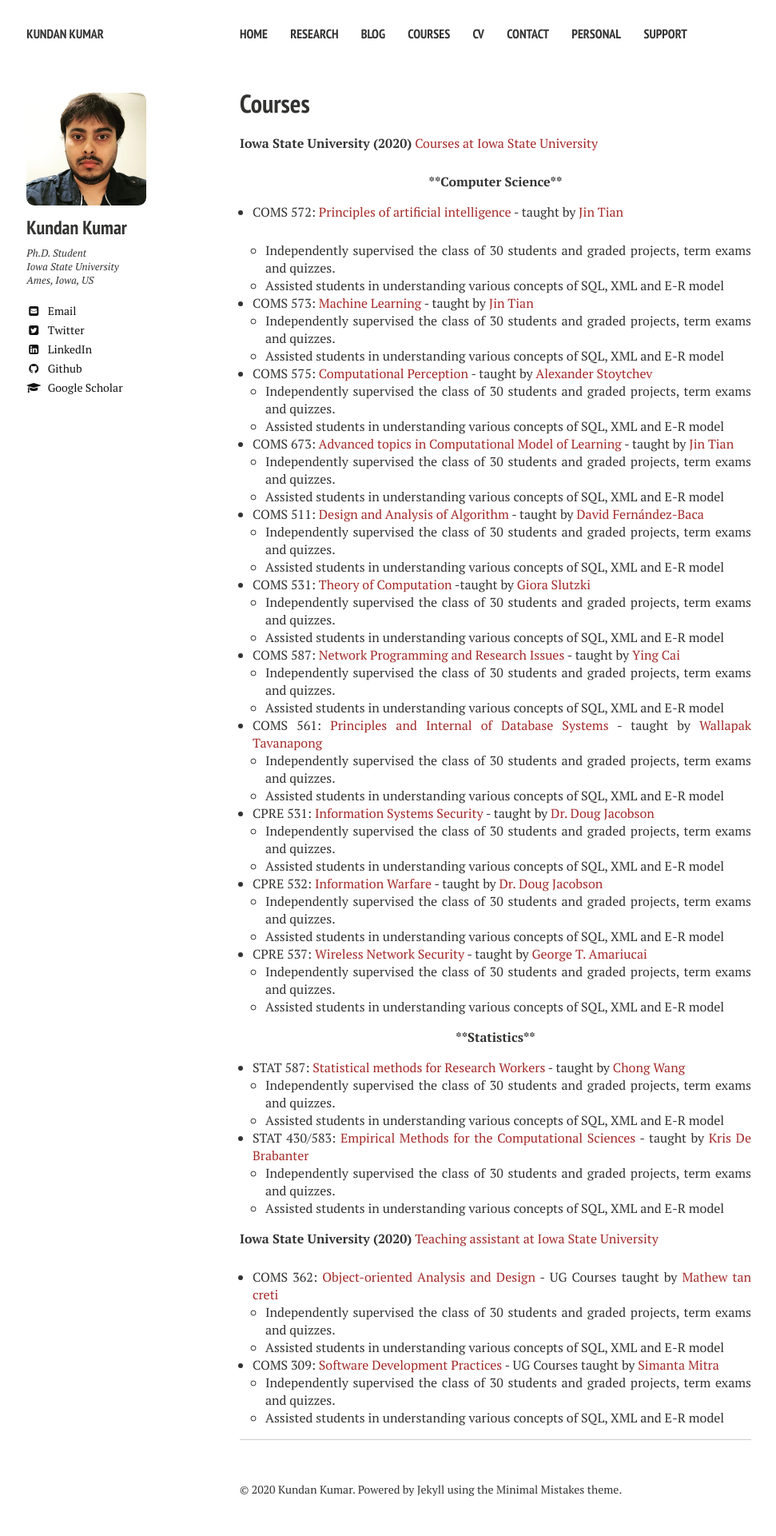
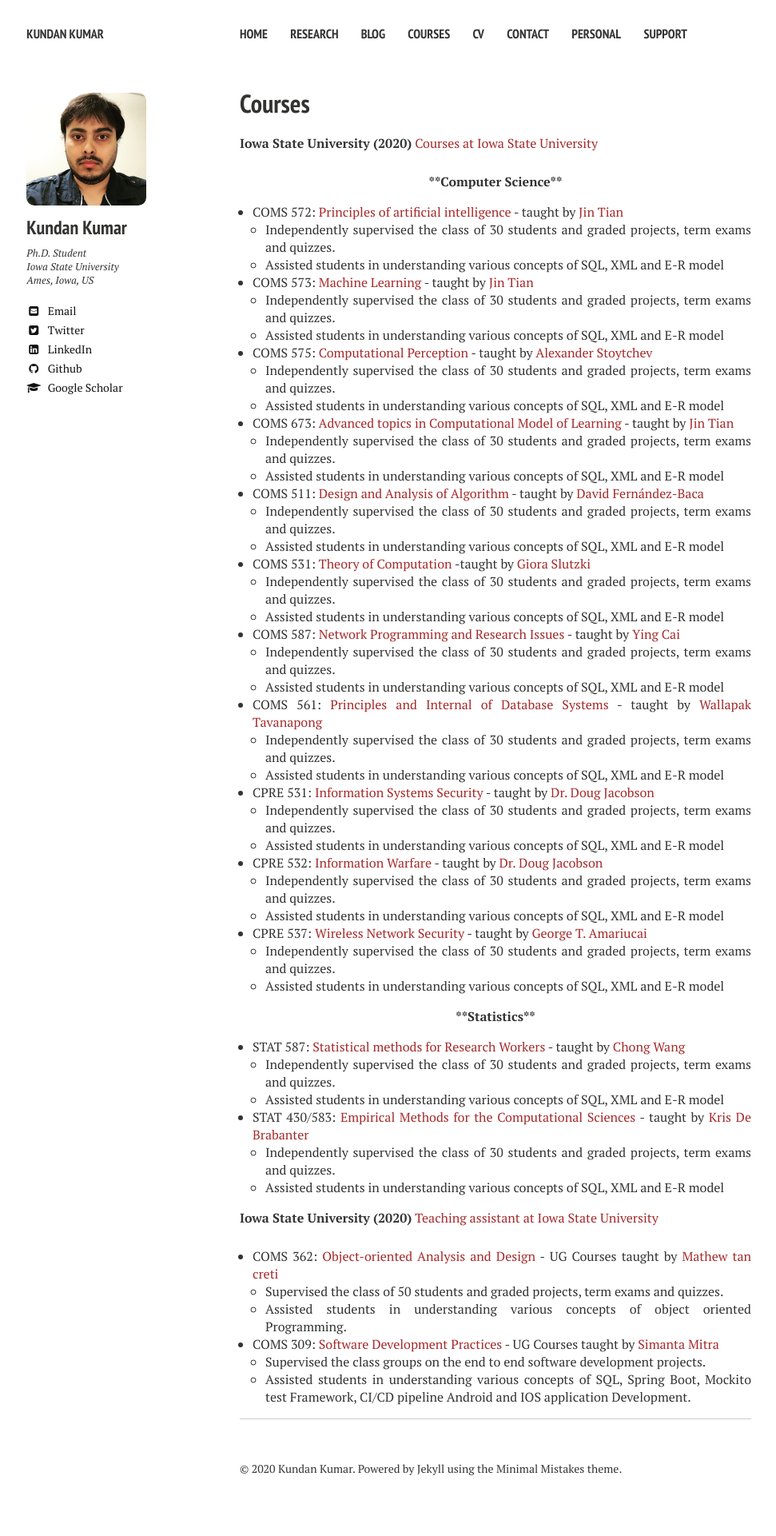
Before and after one commit to kundan7kumar/kundan7kumar.github.io, a Jekyll site: the page built from teaching/index.md, in a window 1280 px wide. Shown: the whole page at 80% size, without its empty margins (20-991 px from the left). Built offline with Jekyll 4.4.1, drawn with Linux system fonts in a browser that asks for light colours; nearby versions of some CDN libraries; after the commit the page ends 1895 px from its top, so only the background shows below that.

Commit message:
Update index.md

```diff
--- a/teaching/index.md
+++ b/teaching/index.md
@@ -11,7 +11,6 @@ comments: false
 </div>
 
 * COMS 572: [Principles of artificial intelligence](https://catalog.iastate.edu/azcourses/com_s/) - taught by [Jin Tian](https://www.cs.iastate.edu/people/jin-tian)
-
     - Independently supervised the class of 30 students and graded projects, term exams and quizzes.
     - Assisted students in understanding various concepts of SQL, XML and E-R model
 
@@ -59,9 +58,10 @@ comments: false
 **Iowa State University (2020)** [Teaching assistant at Iowa State University](https://cs.iastate.edu/)
 
 * COMS 362: [Object-oriented Analysis and Design](https://catalog.iastate.edu/azcourses/com_s/) - UG Courses taught by [Mathew tan creti](https://www.cs.iastate.edu/people/matthew-tan-creti)
-    - Independently supervised the class of 30 students and graded projects, term exams and quizzes.
-    - Assisted students in understanding various concepts of SQL, XML and E-R model
+    - Supervised the class of 50 students and graded projects, term exams and quizzes.
+    - Assisted students in understanding various concepts of object oriented Programming.
 
 * COMS 309: [Software Development Practices](https://catalog.iastate.edu/azcourses/com_s/) - UG Courses taught by [Simanta Mitra](https://www.cs.iastate.edu/people/simanta-mitra)
-    - Independently supervised the class of 30 students and graded projects, term exams and quizzes.
-    - Assisted students in understanding various concepts of SQL, XML and E-R model
+    - Supervised the class groups on the end to end software development projects.
+    - Assisted students in understanding various concepts of SQL, Spring Boot, Mockito test Framework, CI/CD pipeline
+     Android and IOS application Development.
```
